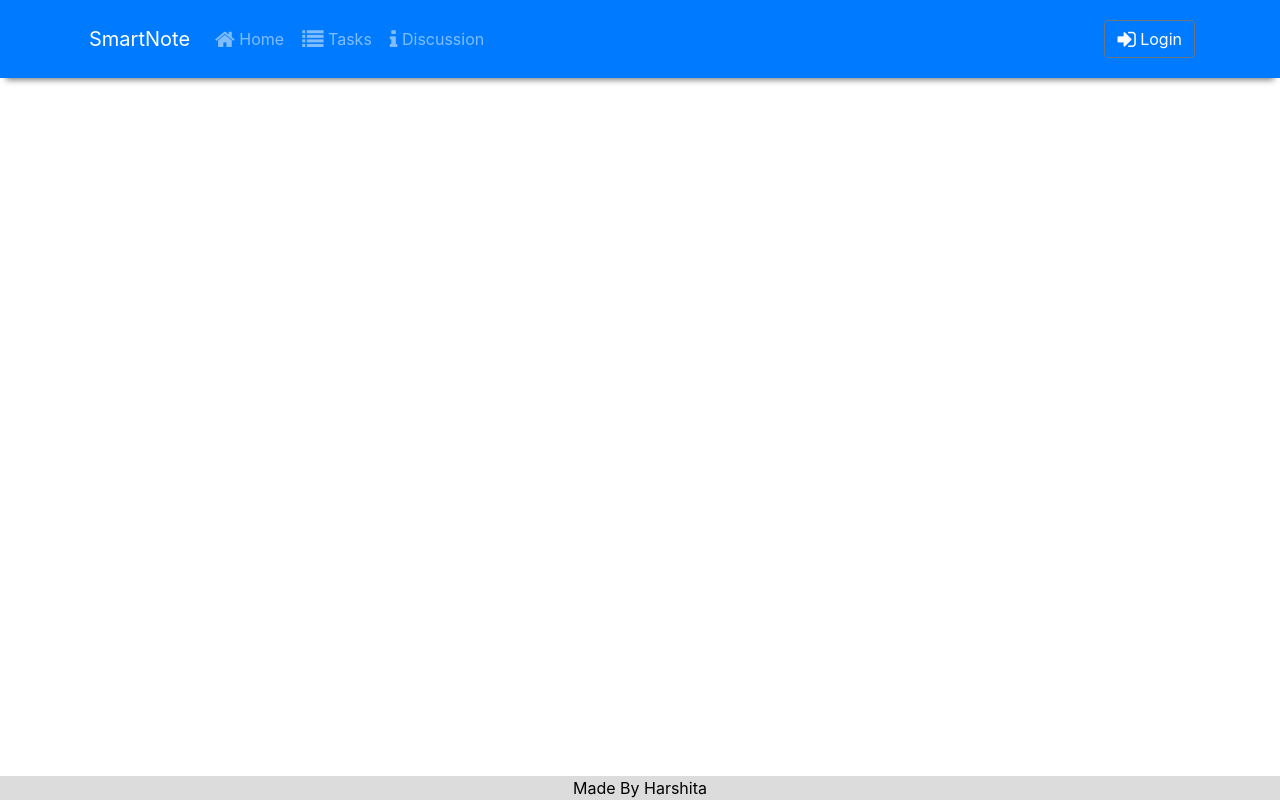
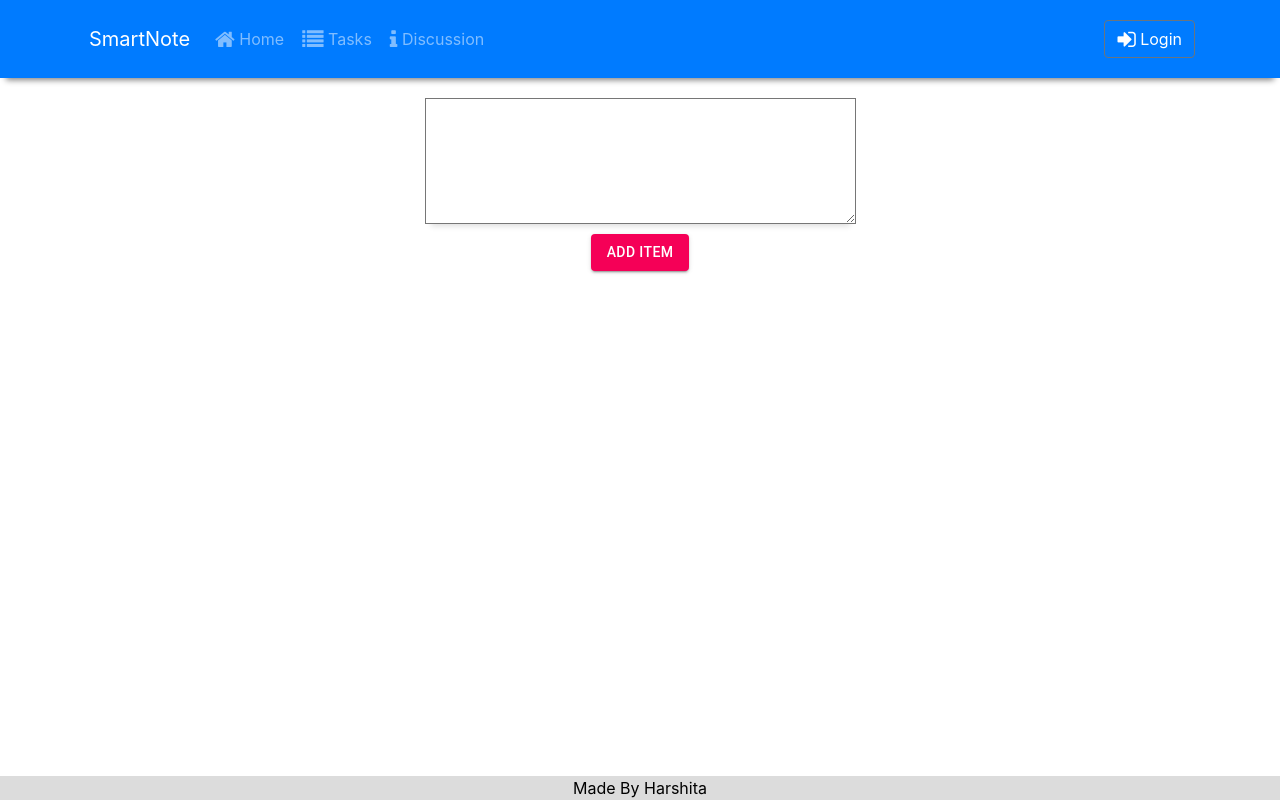
Before and after one commit to Harshita-Kanal/Smart-Note-Taker, a React (Create React App) app: page / in a window 1280 px wide. Built offline with nearby package versions, Linux system fonts and the light colour scheme.

Commit message:
Added Note components

```diff
--- a/package.json
+++ b/package.json
@@ -3,11 +3,14 @@
   "version": "0.1.0",
   "private": true,
   "dependencies": {
+    "@material-ui/core": "^4.11.0",
+    "@material-ui/icons": "^4.9.1",
     "@testing-library/jest-dom": "^4.2.4",
     "@testing-library/react": "^9.3.2",
     "@testing-library/user-event": "^7.1.2",
     "bootstrap": "^4.5.0",
     "font-awesome": "^4.7.0",
+    "node-summary": "^1.2.0",
     "react": "^16.13.1",
     "react-dom": "^16.13.1",
     "react-popper": "^2.2.3",
--- a/public/index.html
+++ b/public/index.html
@@ -15,6 +15,7 @@
       user's mobile device or desktop. See https://developers.google.com/web/fundamentals/web-app-manifest/
     -->
     <link rel="manifest" href="%PUBLIC_URL%/manifest.json" />
+
     <!--
       Notice the use of %PUBLIC_URL% in the tags above.
       It will be replaced with the URL of the `public` folder during the build.
--- a/src/App.css
+++ b/src/App.css
@@ -1,5 +1,7 @@
+@import url('https://fonts.googleapis.com/css?family =Roboto:300,400,500,700&display=swap');
+
 .App {
-  text-align: center;
+  font-family: Roboto;
 }
 
 .App-logo {
--- a/src/App.js
+++ b/src/App.js
@@ -2,7 +2,8 @@ import React, {Component} from 'react';
 import logo from './logo.svg';
 import './App.css';
 import Header from './components/Header';
-import Footer from './components/Footer'
+import Footer from './components/Footer';
+import Summarize from './components/SummarizeComponent';
 
 class App extends Component {
 
@@ -10,6 +11,7 @@ class App extends Component {
   return (
     <div>
      <Header />
+     <Summarize />
      <Footer />
     </div>
   );
--- /dev/null
+++ b/src/components/Summarize.css
@@ -0,0 +1,15 @@
+
+.textarea {
+    display: block;
+    margin-left: auto;
+    margin-right: auto;
+    margin-top: 20px;
+    box-shadow: 0 8px 6px -6px gainsboro;
+}
+
+.text {
+  text-align: center;
+  margin-top: 10px;
+  margin-bottom: 10px;
+
+}
--- /dev/null
+++ b/src/components/SummarizeComponent.js
@@ -0,0 +1,56 @@
+import React, { Component } from 'react';
+import Fab from '@material-ui/core/Fab';
+import AddIcon from '@material-ui/icons/Add';
+import Button from '@material-ui/core/Button';
+import {Row} from 'reactstrap'
+import TextareaAutosize from '@material-ui/core/TextareaAutosize';
+import './Summarize.css';
+
+class Summarize extends Component {
+    constructor(props) {
+        super(props);
+        this.state = {
+            value: '',
+            item: []
+        };
+
+        this.handleChange = this.handleChange.bind(this);
+        this.handleSubmit = this.handleSubmit.bind(this);
+    }
+
+    handleChange(event) {
+        this.setState({ value: event.target.value
+         });
+    }
+
+
+    handleSubmit(event) {
+        alert('Submitted note: ' + this.state.value);
+        event.preventDefault();
+        console.log(this.state.value)
+        this.setState({
+            value: ""
+
+        });
+
+        console.log(this.state.value)
+
+    }
+
+    render() {
+        return (
+            <div>
+                <form onSubmit={this.handleSubmit}>
+                    <TextareaAutosize className="textarea" aria-label="minimum height" rows= "5" cols = "40"  value={this.state.value} onChange={this.handleChange} />
+                        <div  className="text">
+                            <Button  type = "submit" variant="contained" color="secondary">
+                                    Add Item
+                            </Button>
+                        </div>
+                 </form>
+            </div>
+        );
+    }
+}
+
+export default Summarize;
```
Also changed, not shown: 1 other file (tests, documents, lock files or other folders).
